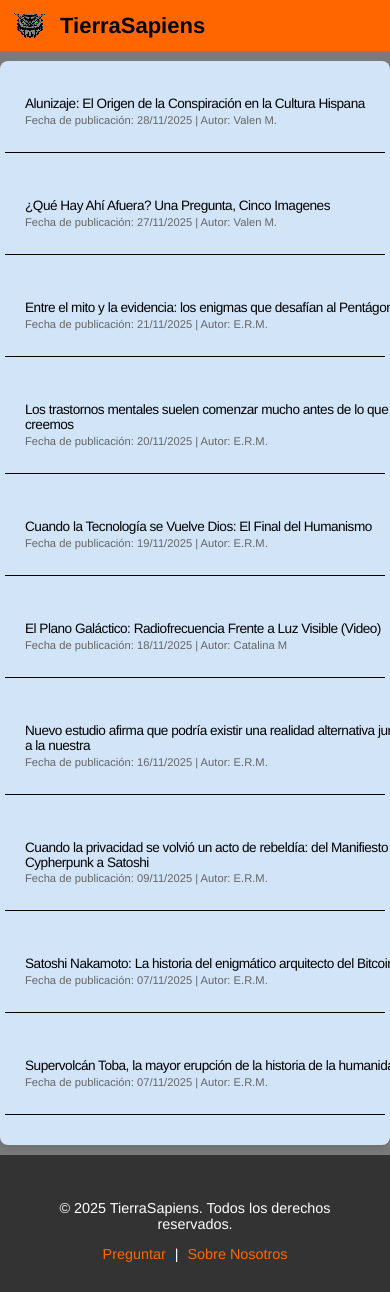
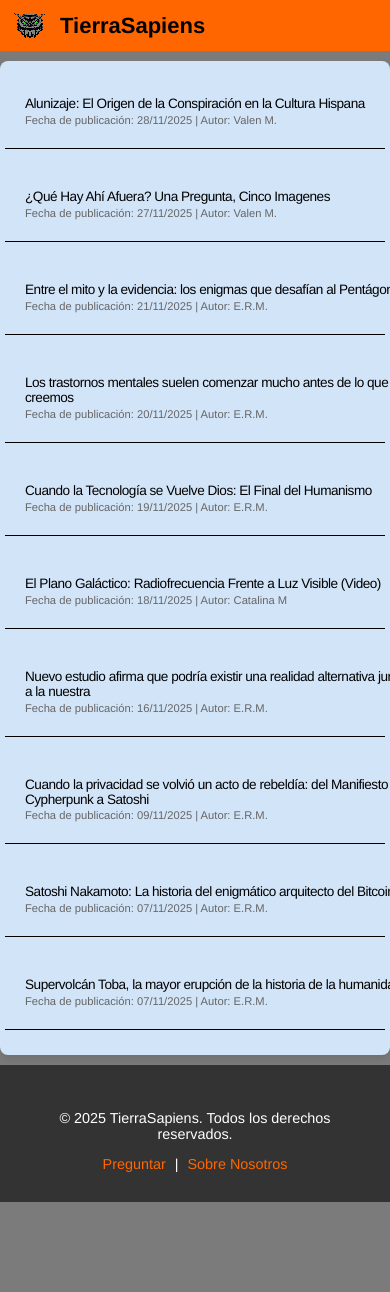
Before and after one commit to TierraSapiens/RealidadAlterna, a Jekyll site: the page built from index.md, in a window 390 px wide. Built offline with Jekyll 4.4.1, drawn with Linux system fonts in a browser that asks for light colours; after the commit the page ends 1202 px from its top, so only the background shows below that.

Commit message:
modificar

```diff
--- a/assets/css/style.css
+++ b/assets/css/style.css
@@ -167,7 +167,7 @@ footer {
     .post-item {
         display: block !important; /* Cambiamos flex por block para aprovechar todo el ancho */
         padding: 0 !important;
-        margin: 0 0 10px 0 !important; /* Un poco de aire abajo de cada línea */
+        margin: 0 0 5px 0 !important; /* Un poco de aire abajo de cada línea */
         border-bottom: 1px solid #000; /* Mantenemos tu línea divisoria */
     }
 
@@ -224,7 +224,7 @@ footer {
         color: #666;
         display: block !important;
         margin-top: 2px !important;
-        margin-bottom: 8px !important; /* Espacio antes de la línea divisoria */
+        margin-bottom: 4px !important; /* Espacio antes de la línea divisoria */
     }
 }
 
```
